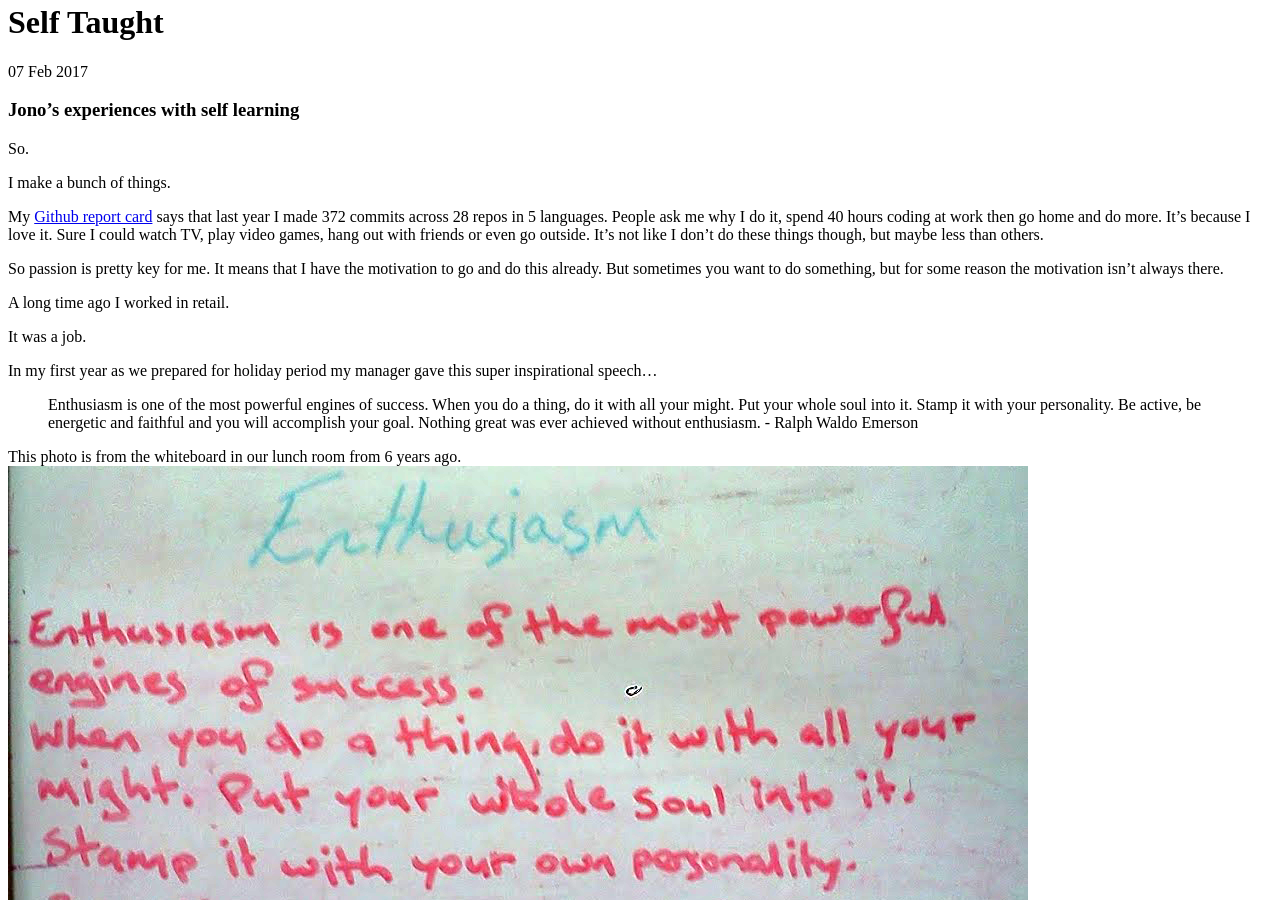
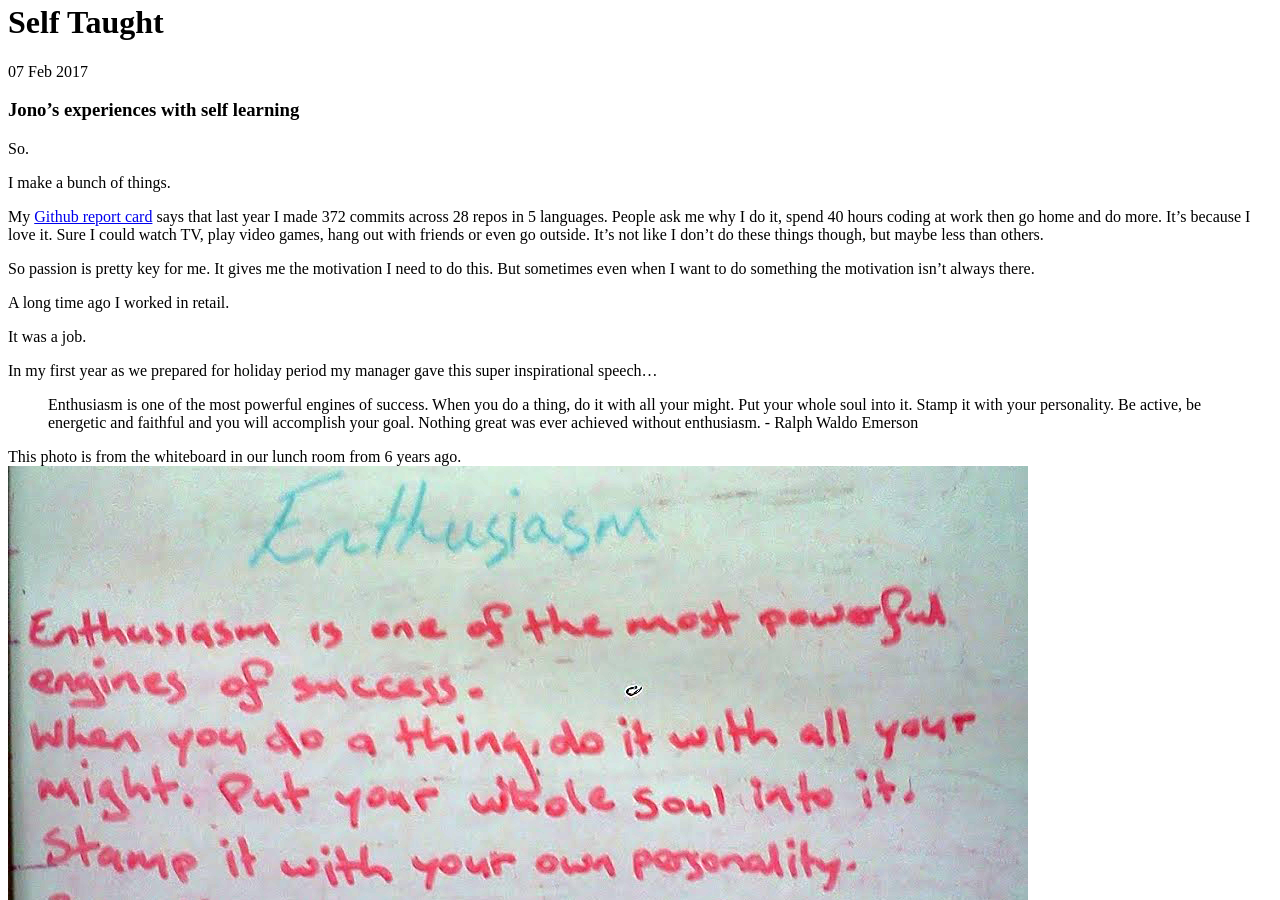
Before and after one commit to foopod/blog-2.0, a Jekyll site: the page built from _posts/2017-02-07-self-taught.md, in a window 1280 px wide and 900 px high, scrolled down 335 px. Built offline with Jekyll 4.4.1, drawn with Linux system fonts in a browser that asks for light colours; nearby versions of some CDN libraries; some web fonts are replaced; comment, search, counter and statistics services are not loaded.

Commit message:
Update 2017-02-07-self-taught.md

```diff
--- a/_posts/2017-02-07-self-taught.md
+++ b/_posts/2017-02-07-self-taught.md
@@ -15,7 +15,7 @@ I make a bunch of things.
 
 My [Github report card](https://githubreportcard.reflect.io/) says that last year I made 372 commits across 28 repos in 5 languages. People ask me why I do it, spend 40 hours coding at work then go home and do more. It's because I love it. Sure I could watch TV, play video games, hang out with friends or even go outside. It's not like I don't do these things though, but maybe less than others.
 
-So passion is pretty key for me. It means that I have the motivation to go and do this already. But sometimes you want to do something, but for some reason the motivation isn't always there.
+So passion is pretty key for me. It gives me the motivation I need to do this. But sometimes even when I want to do something the motivation isn't always there.
 
 A long time ago I worked in retail.
 
```
